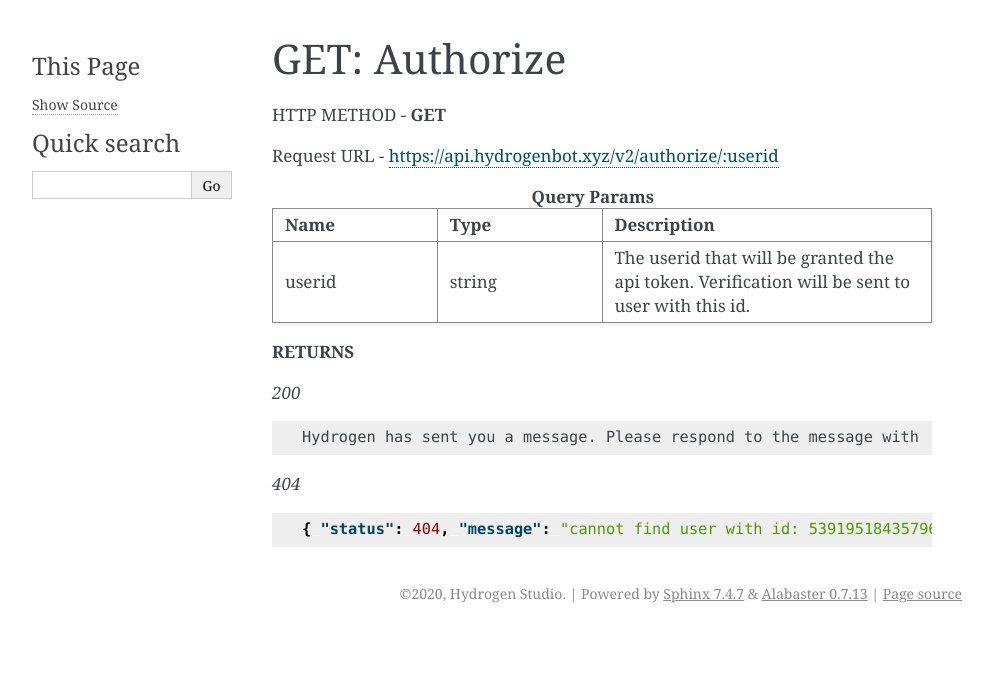
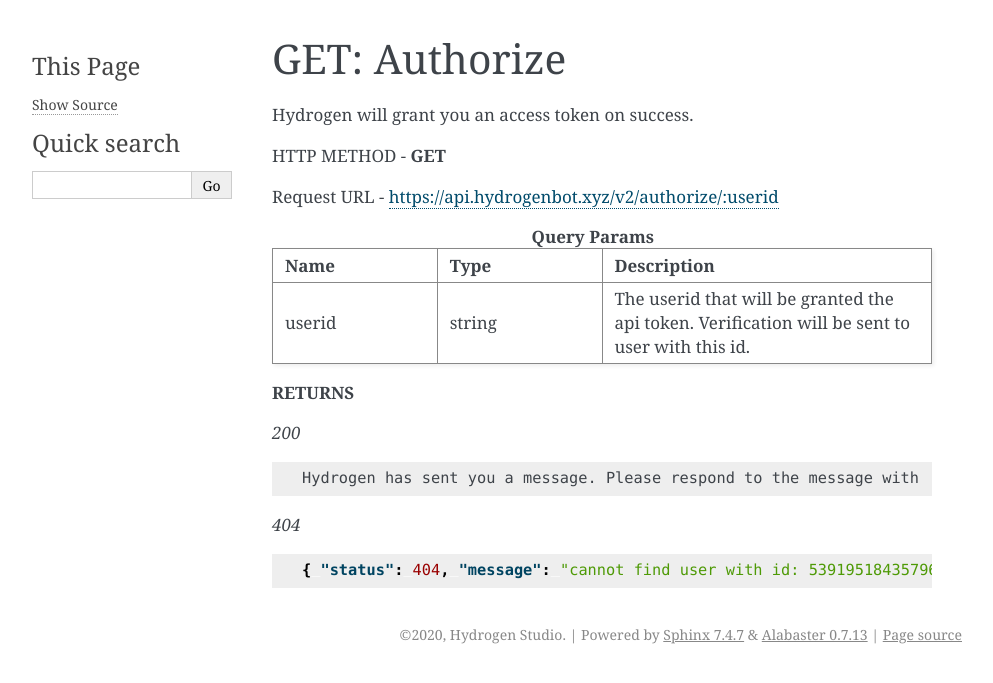
Before and after one commit to jerryzhangdev/hydrogen-developer-docs, a Sphinx documentation site: the page built from docs/source/authorize.rst, in a window 1280 px wide. Shown: the top 683 px of the page, without its empty margins (148-1141 px from the left). Built offline with Sphinx 7.4.7, drawn with Linux system fonts in a browser that asks for light colours.

Commit message:
Update authorize.rst

```diff
--- a/docs/source/authorize.rst
+++ b/docs/source/authorize.rst
@@ -1,5 +1,7 @@
 GET: Authorize
 ==============
+
+Hydrogen will grant you an access token on success.
 
 HTTP METHOD - **GET**
 
```
